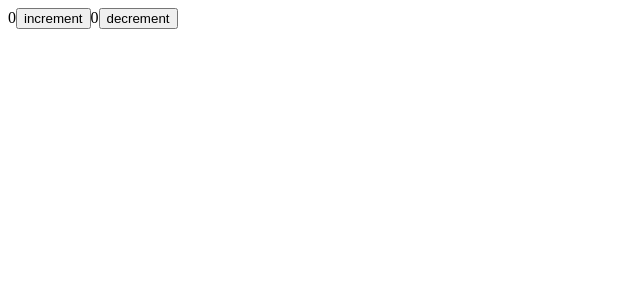
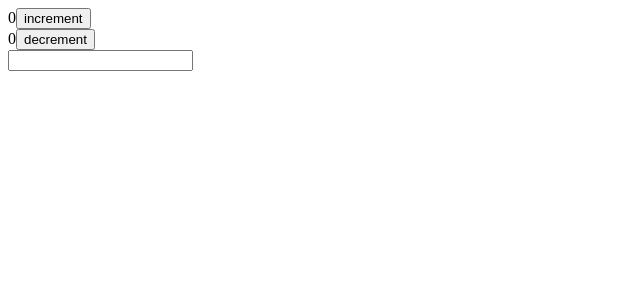
Before and after one commit to Preciousnnebuogor/React, a React (Create React App) app: page / in a window 1280 px wide. Shown: the top 300 px of the page, without its empty margins (0-640 px from the left). Built offline with nearby package versions, Linux system fonts and the light colour scheme.

Commit message:
added event

```diff
--- a/src/components/eventhandling.jsx
+++ b/src/components/eventhandling.jsx
@@ -2,6 +2,7 @@ import { useState } from "react";
 export default function HandleEvent() {
   const [count, setCount] = useState(0);
   const [count1, setCount2] = useState(0);
+  const [name, setName] = useState("");
 
   function handleSubmit() {
     console.log("i am okay");
@@ -12,12 +13,26 @@ export default function HandleEvent() {
     console.log("i love you");
     setCount2(count1 - 1);
   }
+
+  function handleChange(e) {
+    console.log("thank you");
+    setName(e.target.value);
+  }
   return (
     <div>
       {count}
       <button onClick={handleSubmit}>increment</button>
+      <br/>
       {count1}
       <button onClick={handleSubmit2}>decrement</button>
+      <br/>
+      <input
+        type="text"
+        value={name}
+        onChange={(e) => {
+          handleChange(e);
+        }}
+      />
     </div>
   );
 }
```
